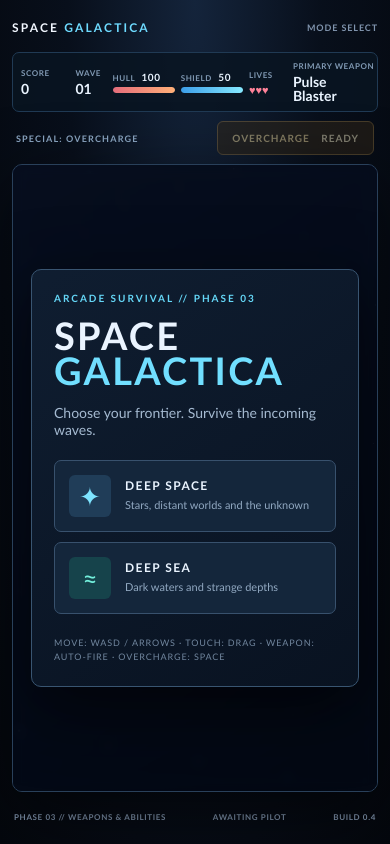
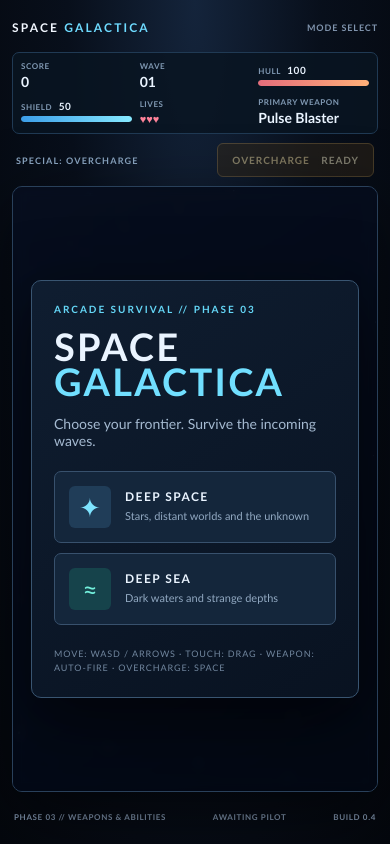
Before and after one commit to Kara-Dawnbreaker/Space-Galactica, a website with bundled scripts: page index.html in a window 390 px wide. Built offline with nearby package versions, Linux system fonts and the light colour scheme.

Commit message:
Phase 3: improve compact mobile HUD layout

```diff
--- a/styles.css
+++ b/styles.css
@@ -58,7 +58,7 @@ h2 { margin: 0; font-size: 38px; letter-spacing: .12em; }
 @media (max-width: 650px) {
   .app-shell { gap: 8px; }
   .game-frame { min-height: max(440px, 60svh); }
-   .hud { grid-template-columns: .7fr .45fr .9fr .9fr .55fr 1.1fr; gap: 6px; padding: 8px; }
+  .hud { grid-template-columns: repeat(3, minmax(0, 1fr)); gap: 8px; padding: 8px; }
   .hud-label { font-size: 8px; letter-spacing: .07em; }
   .weapon-stat strong { font-size: 10px; }
   .hud-stat strong { font-size: 14px; }
@@ -67,5 +67,5 @@ h2 { margin: 0; font-size: 38px; letter-spacing: .12em; }
   .brand { font-size: 12px; }
   .mode-label { font-size: 9px; letter-spacing: .1em; }
 }
-@media (max-width: 380px) { .hud { grid-template-columns: repeat(3, minmax(0, 1fr)); } .hud-label { font-size: 7px; } }
+@media (max-width: 380px) { .hud { grid-template-columns: repeat(3, minmax(0, 1fr)); } .hud-label { font-size: 7px; } .ability-label { font-size: 8px; } .ability-button { padding: 7px 9px; } }
 @media (prefers-reduced-motion: reduce) { *, *::before, *::after { scroll-behavior: auto !important; transition-duration: .01ms !important; } }
```
